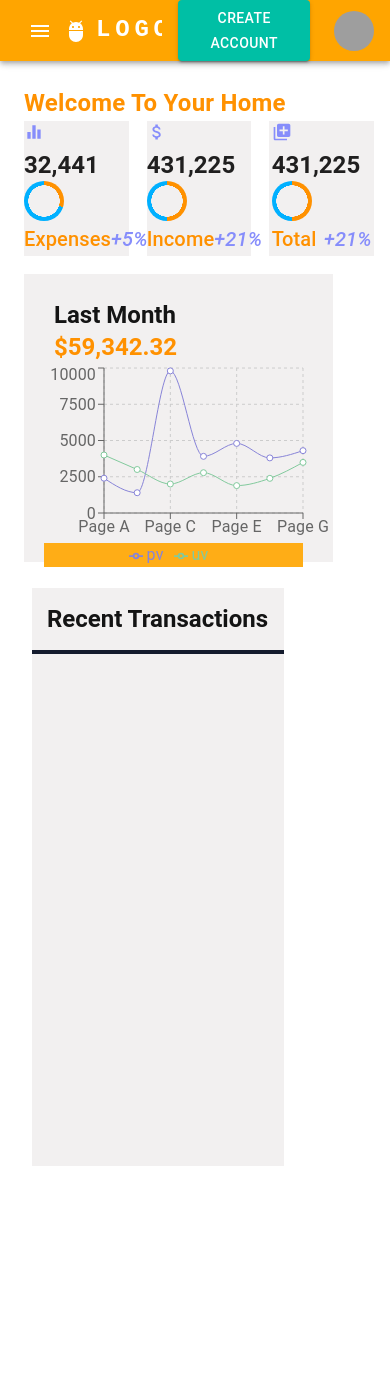
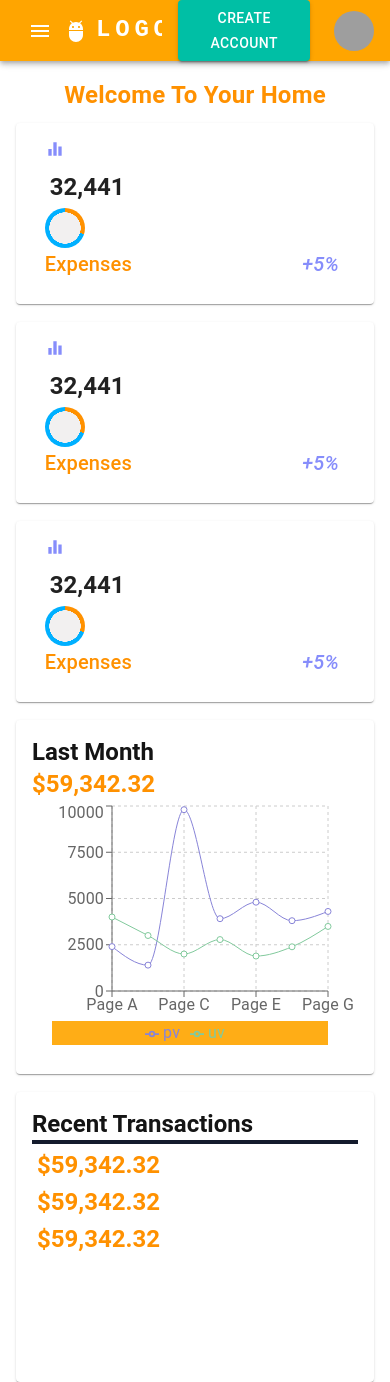
Before and after one commit to souravbain101/Expense_tracker, a React (Create React App) app: page /Home in a window 390 px wide. Before the commit the page ends 1198 px from the top, so only its background shows below. Built offline with nearby package versions, Linux system fonts and the light colour scheme; grey boxes are pictures that could not be loaded.

Commit message:
Set newhome fully responsive

```diff
--- a/src/App.js
+++ b/src/App.js
@@ -1,5 +1,6 @@
 import React from 'react'
 import Home from './components/Home';
+import Newhome from './components/Newhome';
 import Navbar from './components/Navbar'
 import Show from './components/Show';
 import Track from './components/Track';
@@ -12,7 +13,7 @@ function App() {
     <Navbar dark={false}/>
     <Routes>
     <Route path='/' element={<Home/>} />
-      <Route path='/Home' element={<Home/>} />
+      <Route path='/Home' element={<Newhome/>} />
       <Route path='/Track expences' element={<Track/>} />
       <Route path='/create account' element={<Modal/>} />
       <Route path='/Show expences' element={<Show/>} />
--- a/src/components/Home.js
+++ b/src/components/Home.js
@@ -1,4 +1,4 @@
-import { Box, Typography, useTheme } from "@mui/material";
+import { Box, CardContent,Card, Typography, useTheme } from "@mui/material";
 import { tokens } from "./homefiles/theme";
 // import Header from "./homefiles/StatBox";
 import StatBox from "./homefiles/StatBox";
@@ -11,6 +11,7 @@ const Home = () => {
   const colors = tokens(theme.palette.mode);
 
   return (
+
     <Box m="8px" sx={{ padding: 2, marginRight: 0 }}>
       {/* HEADER */}
       <Box display="flex" justifyContent="space-between" alignItems="center">
@@ -49,6 +50,7 @@ const Home = () => {
             }
           />
         </Box>
+
 
         <Box
           gridColumn="span 3"
--- /dev/null
+++ b/src/components/Newhome.css
@@ -0,0 +1,11 @@
+@media screen and (max-width:599px){
+    .reshome{
+        margin: 10px 0 0 0  !important;
+
+    }
+ }
+.title{
+
+    display: flex;
+    justify-content: center;
+}
--- /dev/null
+++ b/src/components/Newhome.js
@@ -0,0 +1,161 @@
+import StatBox from "./homefiles/StatBox";
+import LineChart from "./homefiles/LineChart";
+import AttachMoneyIcon from '@mui/icons-material/AttachMoney';
+import EqualizerIcon from '@mui/icons-material/Equalizer';
+import AddToPhotosIcon from '@mui/icons-material/AddToPhotos';
+import { tokens } from "./homefiles/theme";
+import { CardContent,Card, Grid, useTheme } from "@mui/material";
+import {Typography,Box} from "@mui/material";
+import React from 'react'
+import './Newhome.css';
+
+export default function Newhome() {
+    const theme = useTheme();
+    const colors = tokens(theme.palette.mode);
+  return (
+    <div>
+
+    <div style={{margin:'0 1em 0 1em'}}>
+
+
+    <Box  style={{margin:'1em 0 0 0'}} >
+        <Typography className="title" fontWeight={600} fontSize={24}sx={{color:colors.orangeAccent[500]}}
+        >Welcome To Your Home</Typography>
+
+      </Box>
+
+      <Grid container spacing={1} >
+
+      <Grid item xs={12} sm={4}>
+        <Card className="reshome" style={{margin:'1.5em 0 1em 0'}}>
+            <CardContent>
+            <StatBox
+            title="32,441"
+            subtitle="Expenses"
+            progress="0.30"
+            increase="+5%"
+            icon={
+              <EqualizerIcon
+                sx={{ color: colors.orangeAccent[600], fontSize: "20px" }}
+              />
+            }
+          />
+            </CardContent>
+        </Card>
+
+      </Grid>
+
+      <Grid  item xs={12} sm={4}>
+      <Card className="reshome" style={{margin:'1.5em 0 1em 0'}}>
+            <CardContent>
+            <StatBox
+            title="32,441"
+            subtitle="Expenses"
+            progress="0.30"
+            increase="+5%"
+            icon={
+              <EqualizerIcon
+                sx={{ color: colors.orangeAccent[600], fontSize: "20px" }}
+              />
+            }
+          />
+            </CardContent>
+        </Card>
+      </Grid>
+
+      <Grid  item xs={12} sm={4}>
+      <Card className="reshome" style={{margin:'1.5em 0 1em 0'}}>
+            <CardContent>
+            <StatBox
+            title="32,441"
+            subtitle="Expenses"
+            progress="0.30"
+            increase="+5%"
+            icon={
+              <EqualizerIcon
+                sx={{ color: colors.orangeAccent[600], fontSize: "20px" }}
+              />
+            }
+          />
+            </CardContent>
+        </Card>
+      </Grid>
+
+      <Grid  item xs={12} sm={8}>
+      <Card className="reshome" >
+        <CardContent>
+        <Typography
+                variant="h5"
+                fontWeight="600"
+                color={colors.grey[100]}
+              >
+                Last Month
+              </Typography>
+              <Typography
+                variant="h5"
+                fontWeight="bold"
+                color={colors.orangeAccent[500]}
+              >
+                $59,342.32
+              </Typography>
+
+              {/* <LineChart isHome={true} /> */}
+              <Box height="250px">
+            <LineChart isHome={true} />
+          </Box>
+        </CardContent>
+      </Card>
+
+      </Grid>
+
+      <Grid  item xs={12} sm={4}>
+      <Card className="reshome" >
+        <CardContent>
+        <Box style={{height:'250px'}}>
+
+
+            <Typography color={colors.grey[100]} variant="h5" fontWeight="600"
+             borderBottom={`4px solid ${colors.primary[500]}`}
+            >
+              Recent Transactions
+            </Typography>
+
+            <Typography
+                variant="h5"
+                fontWeight="bold"
+                margin='5px'
+                color={colors.orangeAccent[500]}
+              >
+                $59,342.32
+              </Typography>
+
+              <Typography
+                variant="h5"
+                fontWeight="bold"
+                margin='5px'
+                color={colors.orangeAccent[500]}
+              >
+                $59,342.32
+              </Typography>
+              <Typography
+                variant="h5"
+                fontWeight="bold"
+                margin='5px'
+                color={colors.orangeAccent[500]}
+              >
+                $59,342.32
+              </Typography>
+              </Box>
+        </CardContent>
+      </Card>
+      </Grid>
+
+
+
+      </Grid>
+
+
+      </div>
+    </div>
+  )
+}
--- a/src/components/homefiles/LineChart.js
+++ b/src/components/homefiles/LineChart.js
@@ -1,3 +1,4 @@
+import { CardContent,Card } from '@mui/material';
 import React, { PureComponent } from 'react';
 import { LineChart, Line, XAxis, YAxis, CartesianGrid, Tooltip, Legend, ResponsiveContainer } from 'recharts';
 
@@ -51,6 +52,7 @@ const data = [
 
     render() {
       return (
+
         <ResponsiveContainer width="100%" height="100%">
           <LineChart
             width={700}
@@ -72,6 +74,7 @@ const data = [
             <Line type="monotone" dataKey="uv" stroke="#82ca9d" />
           </LineChart>
         </ResponsiveContainer>
+
       );
     }
   }
--- a/src/components/homefiles/StatBox.js
+++ b/src/components/homefiles/StatBox.js
@@ -7,7 +7,7 @@ const StatBox = ({ title, subtitle, icon, progress, increase }) => {
   const colors = tokens(theme.palette.mode);
 
   return (
-    <Box width="100%" m="0 40px">
+    <Box width="100%" m="0 .8em">
       <Box sx={{
         justifyContent: 'space-between',
         width:{
@@ -18,7 +18,8 @@ const StatBox = ({ title, subtitle, icon, progress, increase }) => {
         xl: 600,},
       }}>
         <Box sx={{
-          width: {justifyContent:'space-evenly',
+          width: {
+            justifyContent:'space-evenly',
             xs: 100,
             sm: 200,
             md: 300,
@@ -30,16 +31,16 @@ const StatBox = ({ title, subtitle, icon, progress, increase }) => {
           <Typography
             variant="h5"
             fontWeight="bold"
-            sx={{ color: colors.orange,fontSize:24 }}
+            sx={{ color: colors.orange,fontSize:24,margin:'5px' }}
           >
             {title}
           </Typography>
         </Box>
-        <Box>
+        <Box mt="5px">
           <ProgressCircle progress={progress} />
         </Box>
       </Box>
-      <Box display="flex" justifyContent="space-between" mt="2px">
+      <Box display="flex" justifyContent="space-between" mr="2em">
         <Typography variant="h6" sx={{ color: colors.orangeAccent[500] }}>
           {subtitle}
         </Typography>
```
